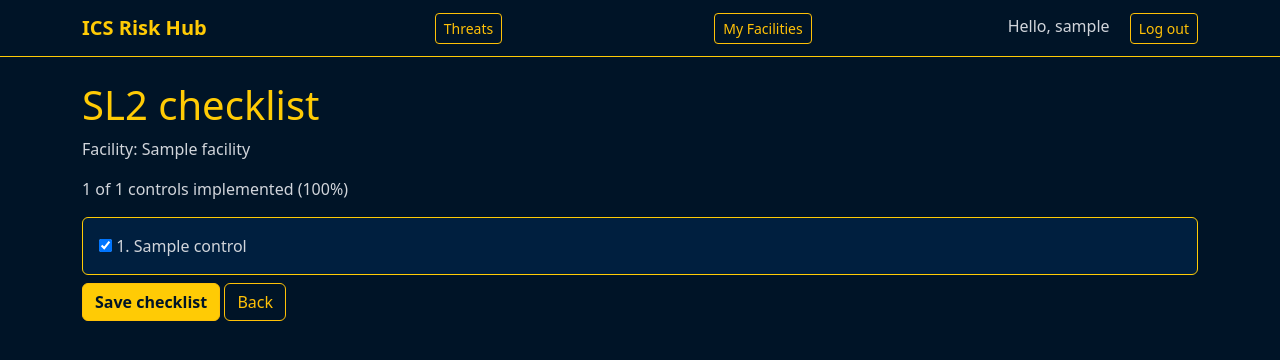
After one commit to JackelineBDM/ics-risk-hub-fullstack, a Django app: page /compliance/facility/1/ in a window 1280 px wide. The commit adds this page. Shown: the top 360 px of the page. Run offline with Django 5.2, Linux system fonts and the light colour scheme; a user stored in the database is signed in; tables that the repository leaves empty hold one stand-in row (values such as "Sample post"); parts of the project's set-up code (start-up, migrations or seed data) failed here and were passed over.

Commit message:
feat: save facility compliance checklist

```diff
--- /dev/null
+++ b/compliance/urls.py
@@ -0,0 +1,6 @@
+from django.urls import path
+from . import views
+
+urlpatterns = [
+    path("facility/<int:facility_id>/", views.checklist, name="compliance-checklist"),
+]
--- a/compliance/views.py
+++ b/compliance/views.py
@@ -1,3 +1,47 @@
-from django.shortcuts import render
+from django.contrib import messages
+from django.contrib.auth.decorators import login_required
+from django.shortcuts import get_object_or_404, redirect, render
 
-# Create your views here.
+from facilities.models import Facility
+from .models import Control, FacilityControl
+
+
+@login_required
+def checklist(request, facility_id):
+    facility = get_object_or_404(Facility, pk=facility_id, owner=request.user)
+    controls = Control.objects.all().order_by("order")
+
+    if request.method == "POST":
+        checked_ids = set(request.POST.getlist("control"))
+        for control in controls:
+            obj, _created = FacilityControl.objects.get_or_create(
+                facility=facility,
+                control=control,
+            )
+            obj.is_implemented = str(control.id) in checked_ids
+            obj.save()
+        messages.success(request, "Checklist saved.")
+        return redirect("compliance-checklist", facility_id=facility.id)
+
+    status = {
+        item.control_id: item.is_implemented
+        for item in FacilityControl.objects.filter(facility=facility)
+    }
+    rows = [
+        {"control": control, "is_implemented": status.get(control.id, False)}
+        for control in controls
+    ]
+    done = sum(1 for row in rows if row["is_implemented"])
+    total = len(rows)
+    percent = round((done / total) * 100) if total else 0
+    return render(
+        request,
+        "compliance/checklist.html",
+        {
+            "facility": facility,
+            "rows": rows,
+            "done": done,
+            "total": total,
+            "percent": percent,
+        },
+    )
--- a/config/urls.py
+++ b/config/urls.py
@@ -8,6 +8,7 @@ urlpatterns = [
     path("facilities/", include("facilities.urls")),
     path("assessments/", include("assessments.urls")),
     path("threats/", include("threats.urls")),
+    path("compliance/", include("compliance.urls")),
     path("accounts/", include("django.contrib.auth.urls")),
     path("", TemplateView.as_view(template_name="home.html"), name="home"),
 ]
--- /dev/null
+++ b/templates/compliance/checklist.html
@@ -0,0 +1,22 @@
+{% extends "base.html" %}
+{% block content %}
+<h1>SL2 checklist</h1>
+<p>Facility: {{ facility.name }}</p>
+<p>{{ done }} of {{ total }} controls implemented ({{ percent }}%)</p>
+<form method="post">
+    {% csrf_token %}
+    {% for row in rows %}
+    <div class="card p-3 mb-2">
+        <label>
+            <input type="checkbox" name="control" value="{{ row.control.id }}"
+                {% if row.is_implemented %}checked{% endif %}>
+            {{ row.control.order }}. {{ row.control.title }}
+        </label>
+    </div>
+    {% empty %}
+    <p>No controls found. Add them in admin.</p>
+    {% endfor %}
+    <button class="btn btn-warning" type="submit">Save checklist</button>
+    <a class="btn btn-outline-warning" href="{% url 'facility-list' %}">Back</a>
+</form>
+{% endblock %}
--- a/templates/facilities/list.html
+++ b/templates/facilities/list.html
@@ -14,6 +14,7 @@
             <p>{{ facility.description|default:"No description" }}</p>
             <a class="btn btn-sm btn-outline-warning" href="{% url 'facility-edit' facility.pk %}">Edit</a>
             <a class="btn btn-sm btn-warning" href="{% url 'assessment-form' facility.pk %}">Assess</a>
+            <a class="btn btn-sm btn-outline-warning" href="{% url 'compliance-checklist' facility.pk %}">Checklist</a>
             <a class="btn btn-sm btn-outline-danger" href="{% url 'facility-delete' facility.pk %}">Delete</a>
         </div>
     </div>
```
